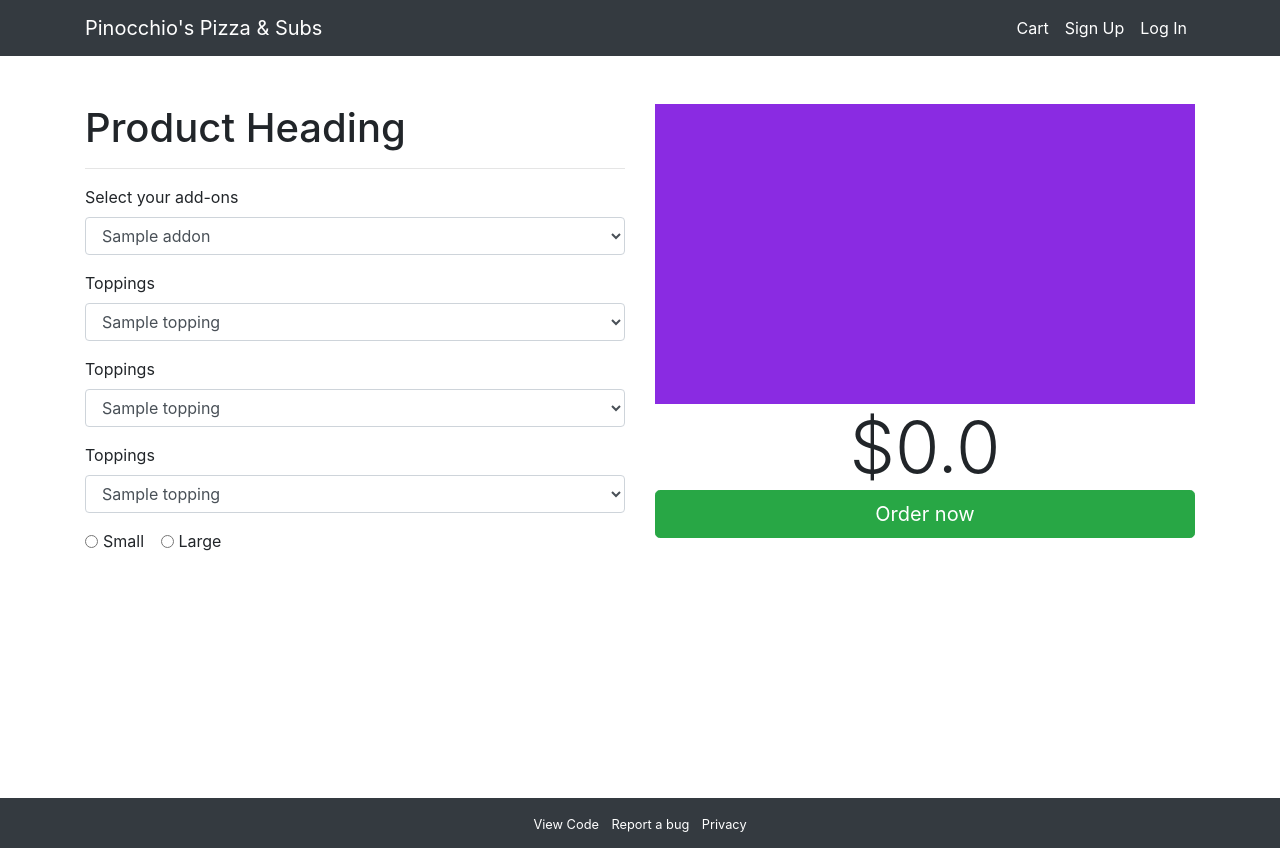
After one commit to minhajul-karim/pizza, a Django app: page /regular-pizza in a window 1280 px wide. The commit adds this page. Run offline with Django 3.2, Linux system fonts and the light colour scheme; tables that the repository leaves empty hold one stand-in row (values such as "Sample post"); some libraries are stand-ins or nearby versions.

Commit message:
Show products in home, finalized product page

```diff
--- a/orders/models.py
+++ b/orders/models.py
@@ -6,7 +6,8 @@ from django.db import models
 class FoodItem(models.Model):
     """The class to contain food items."""
 
-    food_name = models.CharField(max_length=20)
+    food_name = models.CharField(max_length=100)
+    food_image = models.CharField(max_length=1000, default="abc")
 
     def __str__(self):
         """Object representation of Fooditem class."""
--- a/orders/static/orders/css/style.css
+++ b/orders/static/orders/css/style.css
@@ -67,8 +67,33 @@ footer a:hover {
   display: none;
 }
 
+/* Hide unnecessary card items of homepage */
+.card-footer,
+.card-text,
+.card-body h5 {
+  display: none;
+}
+
+/* Product page */
+#product-image-1,
+#product-image-2 {
+  width: 100%;
+  height: 300px;
+  background-color: blueviolet;
+}
+
+#product-image-1 {
+  display: none;
+}
+
 @media all and (max-width: 768px) {
   .auth-forms {
     width: 300px;
   }
+  #product-image-1 {
+    display: block;
+  }
+  #product-image-2 {
+    display: none;
+  }
 }
--- /dev/null
+++ b/orders/templates/orders/reg_pizza.html
@@ -0,0 +1,71 @@
+{% extends "orders/base.html" %}
+
+{% block title %}
+Sign Up - Pinocchio's Pizza & Subs
+{% endblock %}
+
+{% load crispy_forms_tags %}
+
+{% block content %}
+<div class="container">
+    <form>
+        <div class="row mt-5">
+            <div class="col-md-6" class="customization-section">
+                <div id="product-image-1"></div>
+                <h1>Product Heading</h1>
+                <hr>
+                <div class="form-group">
+                    <label for="exampleFormControlSelect1">Select your add-ons</label>
+                    <select class="form-control" id="exampleFormControlSelect1">
+                        {% for addon in addons %}
+                        <option>{{ addon }}</option>
+                        {% endfor %}
+                    </select>
+                </div>
+                <div class="form-group">
+                    <label for="exampleFormControlSelect2">Toppings</label>
+                    <select class="form-control" id="exampleFormControlSelect2">
+                        {% for topping in toppings %}
+                        <option>{{ topping }}</option>
+                        {% endfor %}
+                    </select>
+                </div>
+                <div class="form-group">
+                    <label for="exampleFormControlSelect2">Toppings</label>
+                    <select class="form-control" id="exampleFormControlSelect2">
+                        {% for topping in toppings %}
+                        <option>{{ topping }}</option>
+                        {% endfor %}
+                    </select>
+                </div>
+                <div class="form-group">
+                    <label for="exampleFormControlSelect2">Toppings</label>
+                    <select class="form-control" id="exampleFormControlSelect2">
+                        {% for topping in toppings %}
+                        <option>{{ topping }}</option>
+                        {% endfor %}
+                    </select>
+                </div>
+
+                <div class="form-check form-check-inline">
+                    <input class="form-check-input" type="radio" name="inlineRadioOptions" id="inlineRadio1"
+                        value="option1">
+                    <label class="form-check-label" for="inlineRadio1">Small</label>
+                </div>
+                <div class="form-check form-check-inline">
+                    <input class="form-check-input" type="radio" name="inlineRadioOptions" id="inlineRadio2"
+                        value="option2">
+                    <label class="form-check-label" for="inlineRadio2">Large</label>
+                </div>
+            </div>
+            <div class="col-md-6" class="order-section">
+                <div id="product-image-2"></div>
+                <div class="product-price">
+                    <h1 class="display-3 text-center">$<span class="price">0.0</span></h1>
+                    <button class="btn btn-success btn-lg btn-block" type="">Order now</button>
+                </div>
+            </div>
+        </div>
+    </form>
+</div>
+{% endblock %}
--- a/orders/urls.py
+++ b/orders/urls.py
@@ -4,5 +4,6 @@ from . import views
 
 urlpatterns = [
     path("", views.index, name="index"),
-    path("signup", views.signup_view, name="signup_view")
+    path("signup", views.signup_view, name="signup_view"),
+    path("regular-pizza", views.regular_pizza_view, name="regular_pizza_view"),
 ]
--- a/orders/views.py
+++ b/orders/views.py
@@ -4,13 +4,16 @@ from django.http import HttpResponse
 from django.shortcuts import render, redirect
 from django.contrib.auth import authenticate, login, logout
 from .forms import SignupForm, AuthenticationForm
+from .models import FoodItem, Price, Topping
 
 # Create your views here.
 
 
 def index(request):
     """Home page."""
-    return render(request, "orders/index.html")
+    foods = FoodItem.objects.all()
+    print(foods)
+    return render(request, "orders/index.html", {"foods": foods})
 
 
 def signup_view(request):
@@ -28,3 +31,18 @@ def signup_view(request):
         form = SignupForm()
 
     return render(request, "orders/sign_up.html", {"form": form})
+
+
+def regular_pizza_view(request):
+    """View for regular pizzas."""
+    foods = Price.objects.filter(food=1)
+    addons = [food.addon.addon_name for food in foods]
+    addons = list(set(addons))
+    addons.sort()
+    toppings = Topping.objects.all()
+    print(toppings)
+    context = {
+        "addons": addons,
+        "toppings": toppings,
+    }
+    return render(request, "orders/reg_pizza.html", context)
```
Also changed, not shown: orders/templates/orders/index.html (+4 -93 lines), orders/migrations/0003_auto_20200625_0433.py (added), orders/static/orders/images/1200_800_1.jpeg (added), orders/static/orders/images/600400.jpeg (added).
